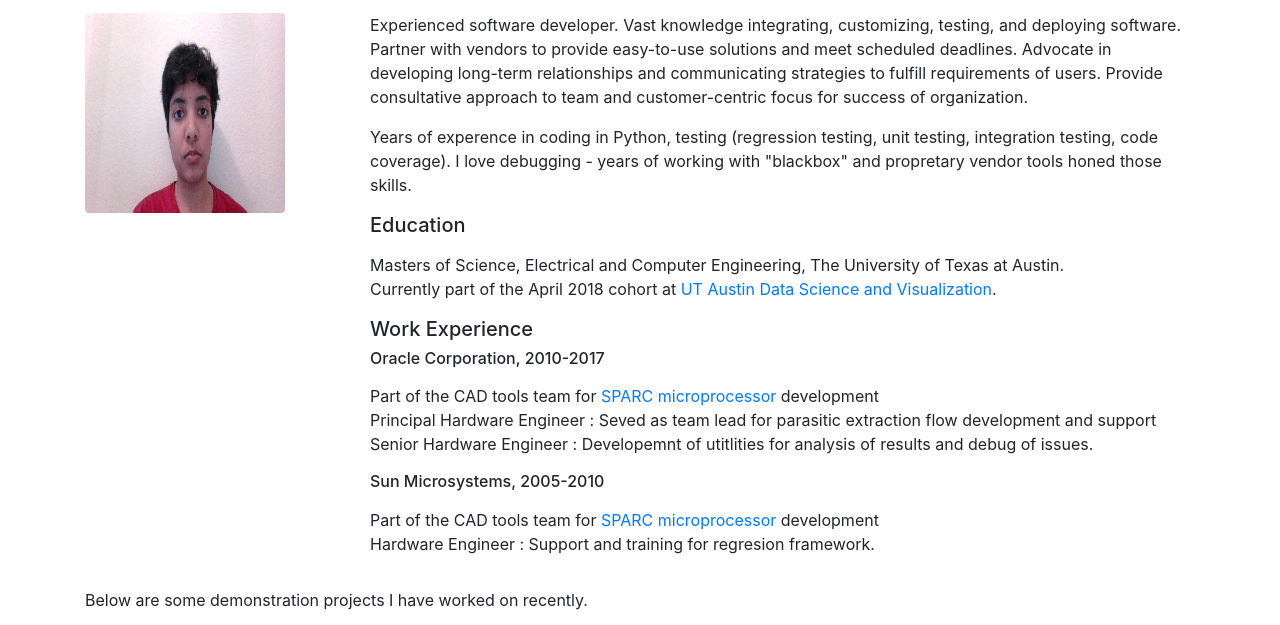
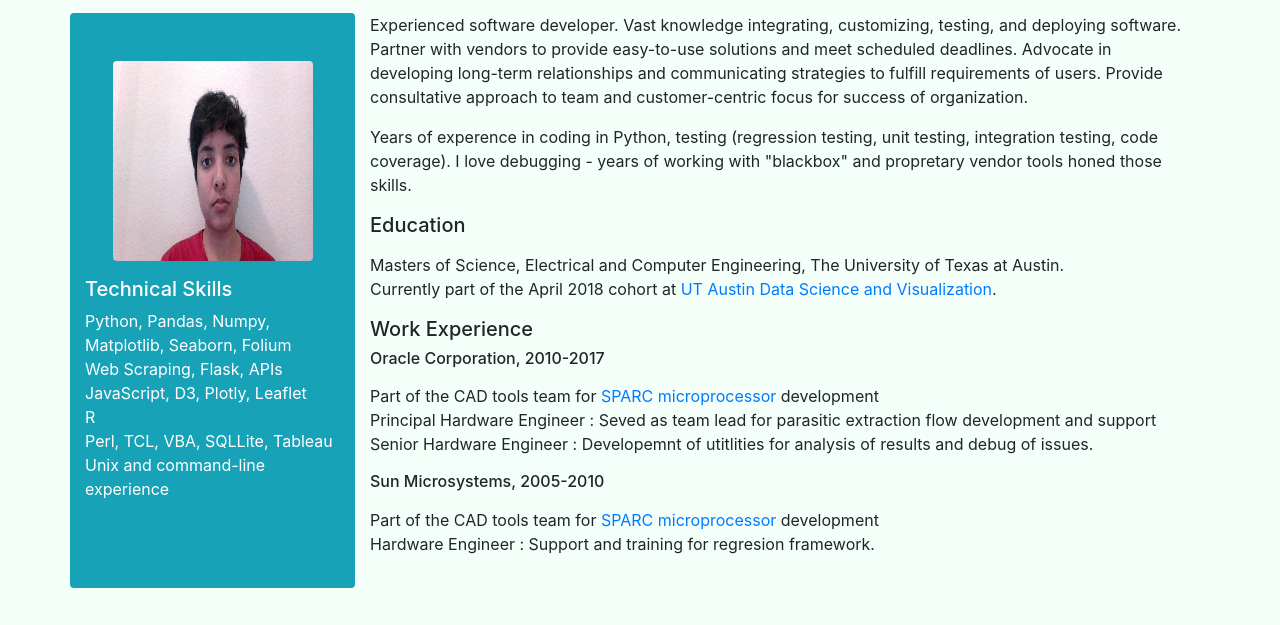
Before and after one commit to sandhya-sago/sandhya-sago.github.io, a plain HTML site: page index.html in a window 1280 px wide. Shown: the part 108-733 px from the top of the page. Drawn offline with nearby package versions, Linux system fonts and the light colour scheme.

Commit message:
add background color

```diff
--- a/index.html
+++ b/index.html
@@ -10,7 +10,7 @@
 
 </head>
 
-<body>
+<body style="background-color:mintcream;">
   <div class="container">
     <div class="row">
       <div class="col">
@@ -21,8 +21,19 @@
       </div>
     </div>
   <div class="row">
-    <div class="col-3">
-      <p><img src="WIN_20171017_10_40_12_Pro.jpg" class="rounded img-responsive" alt="My photo" width="200" height="200" align="middle"></p>
+    <div class="col-3  bg-info rounded text-white" >
+      <p align="center">&nbsp<br>&nbsp<br>
+        <img src="WIN_20171017_10_40_12_Pro.jpg" class="rounded img-responsive" alt="My photo" width="200" height="200" align="middle"></p>
+      <p>
+        <h5>Technical Skills</h5>
+        <ul class="list-unstyled"><li>
+          Python, Pandas, Numpy, Matplotlib, Seaborn, Folium
+        </li><li>Web Scraping, Flask, APIs</li>
+          <li>JavaScript, D3, Plotly, Leaflet</li>
+          <li>R</li>
+          <li>Perl, TCL, VBA, SQLLite, Tableau</li>
+          <li>Unix and command-line experience</li>
+      </p>
     </div>
     <div class="col-9">
     <p>Experienced software developer. Vast knowledge integrating, customizing, testing, and deploying software. Partner with vendors to provide easy-to-use solutions and meet
@@ -63,7 +74,7 @@
     </table>
       </div>
     </div>
-
+    &nbsp<br>&nbsp<br>
   <p>Below are some demonstration projects I have worked on recently.</p>
 
   <div class="row">
@@ -119,6 +130,9 @@
           opensources and vizualize them using Matplotlib.</td></tr>
           <tr><td colspan="2"><a href="https://sago-belly-button-diversity.herokuapp.com/">Visualization</a> of Belly Button Diversity dataset. Used Python, Flask, SQLLite, Javascript, Plotly and
             deplyed to Heroku.</a></td></tr>
+          <!--tr><td colspan="2">	<div class="embed-responsive embed-responsive-16by9">
+            <iframe class="embed-responsive-item" src="//www.youtube.com/watch?v=wOInKK1chmU&t=3s"></iframe>
+          </div></td></tr-->
         </tbody>
       </table>
       </div>
@@ -126,7 +140,7 @@
   <div class="row">
     <div class="col text-center">
     <p><ul><strong>My GitHub page</strong> <a href="https://github.com/sandhya-sago">sandhya-sago</a></ul></p>
-    <p><ul><strong>My LinkedIn page</strong> <a href="https://www.linkedin.com/in/sandhya-govindaraju/">sandhya-govindaraju</a></ul></p>
+    <!--p><ul><strong>My LinkedIn page</strong> <a href="https://www.linkedin.com/in/sandhya-govindaraju/">sandhya-govindaraju</a></ul></p-->
     <p><ul><strong>Email:</strong> sandhya.govindaraju@gmail.com </ul></p>
     </div>
 </div>
```
